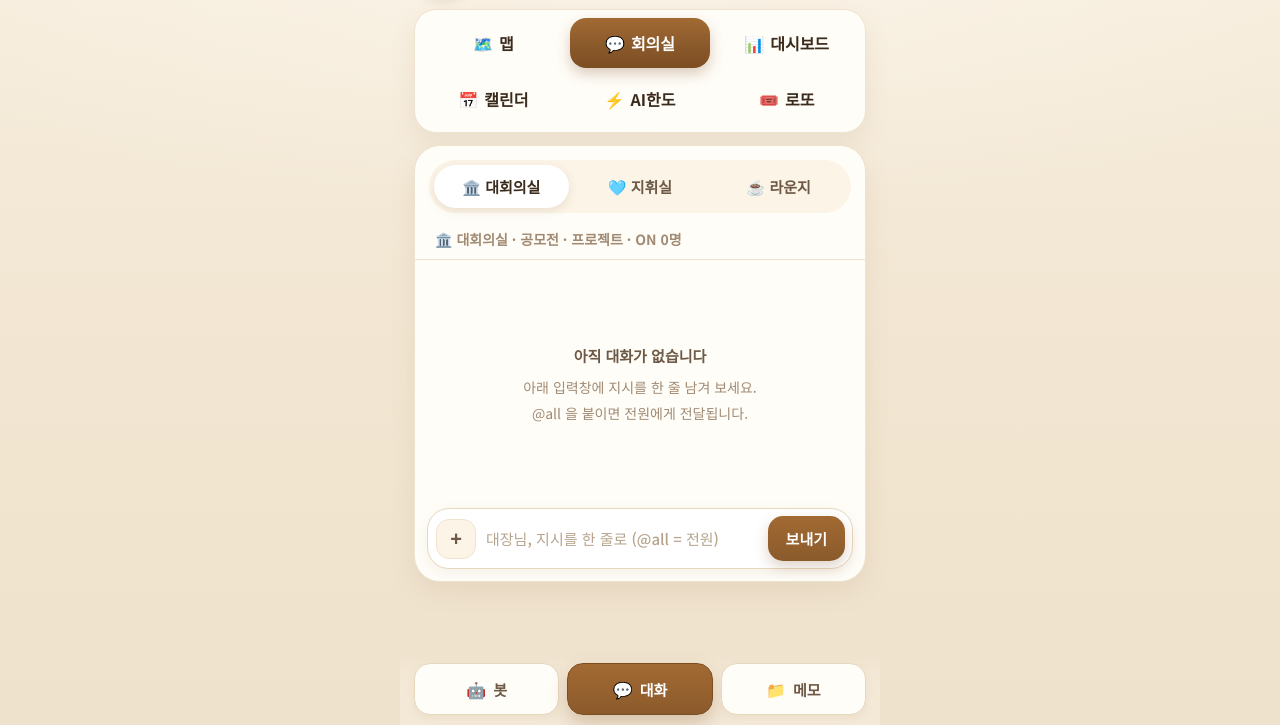
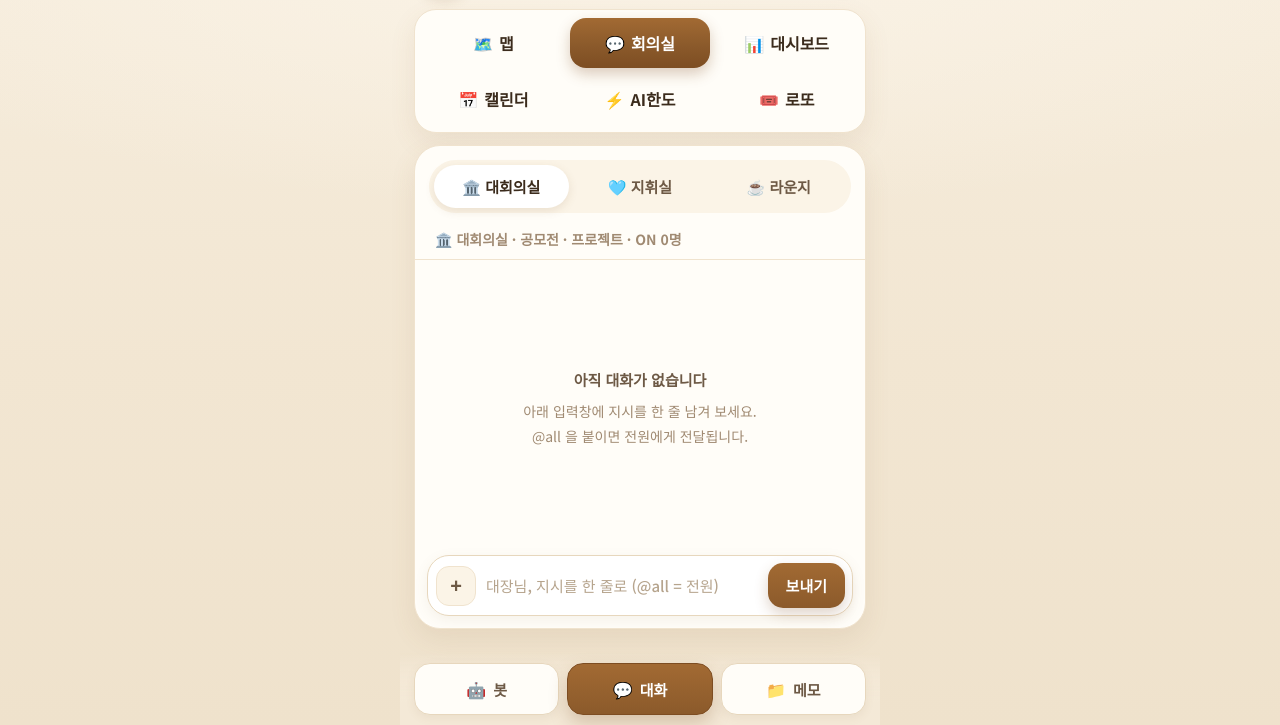
Before and after one commit to israelkim85-bot/pickle-office, a plain HTML site: page index.html in a window 1280 px wide. Shown: the part 75-800 px from the top of the page. Drawn offline with Linux system fonts and the light colour scheme; no server answers.

Commit message:
카드가 화면 높이를 채우도록 레이아웃 정리, 자산 v5

```diff
--- a/index.html
+++ b/index.html
@@ -15,7 +15,7 @@
 <link rel="preconnect" href="https://fonts.googleapis.com">
 <link rel="preconnect" href="https://fonts.gstatic.com" crossorigin>
 <link rel="stylesheet" href="https://fonts.googleapis.com/css2?family=Gowun+Dodum&family=Noto+Sans+KR:wght@400;500;700;800&display=swap">
-<link rel="stylesheet" href="styles.css?v=4">
+<link rel="stylesheet" href="styles.css?v=5">
 </head>
 <body>
 
@@ -185,6 +185,6 @@
 
 <script src="https://www.gstatic.com/firebasejs/10.12.5/firebase-app-compat.js"></script>
 <script src="https://www.gstatic.com/firebasejs/10.12.5/firebase-firestore-compat.js"></script>
-<script src="app.js?v=4"></script>
+<script src="app.js?v=5"></script>
 </body>
 </html>
--- a/styles.css
+++ b/styles.css
@@ -110,8 +110,9 @@ body.dim .composer-input{color:var(--ink)}
 }
 
 /* ── 카드(본문) ── */
-.stage{display:block;flex:1}
+.stage{display:flex;flex:1;min-height:0}
 .view{padding:0}
+.stage > .view{flex:1;min-height:0}
 .card{
   background:var(--card);
   border:1px solid var(--line);
@@ -119,7 +120,7 @@ body.dim .composer-input{color:var(--ink)}
   box-shadow:var(--shadow);
   overflow:hidden;
   display:flex;flex-direction:column;
-  min-height:calc(100dvh - 300px);
+  min-height:0;
 }
 .card-head{padding:18px 18px 4px}
 .card-head.row{display:flex;align-items:flex-start;justify-content:space-between;gap:10px}
@@ -151,8 +152,7 @@ body.dim .composer-input{color:var(--ink)}
   overflow-y:auto;
   padding:14px 14px 6px;
   display:flex;flex-direction:column;gap:16px;
-  min-height:240px;
-  max-height:calc(100dvh - 470px);
+  min-height:180px;
   scroll-behavior:smooth;
 }
 .chat::-webkit-scrollbar{width:0}
@@ -416,8 +416,7 @@ body.dim .memo{background:linear-gradient(180deg,#46372a,#3b2f24)}
 .toast[hidden]{display:none}
 
 @media (min-width:520px){
-  .card{min-height:auto}
-  .chat{max-height:min(56vh,520px)}
+  .chat{min-height:260px}
 }
 @media (max-width:400px){
   .brand-title{font-size:19px;letter-spacing:-.7px}
```
